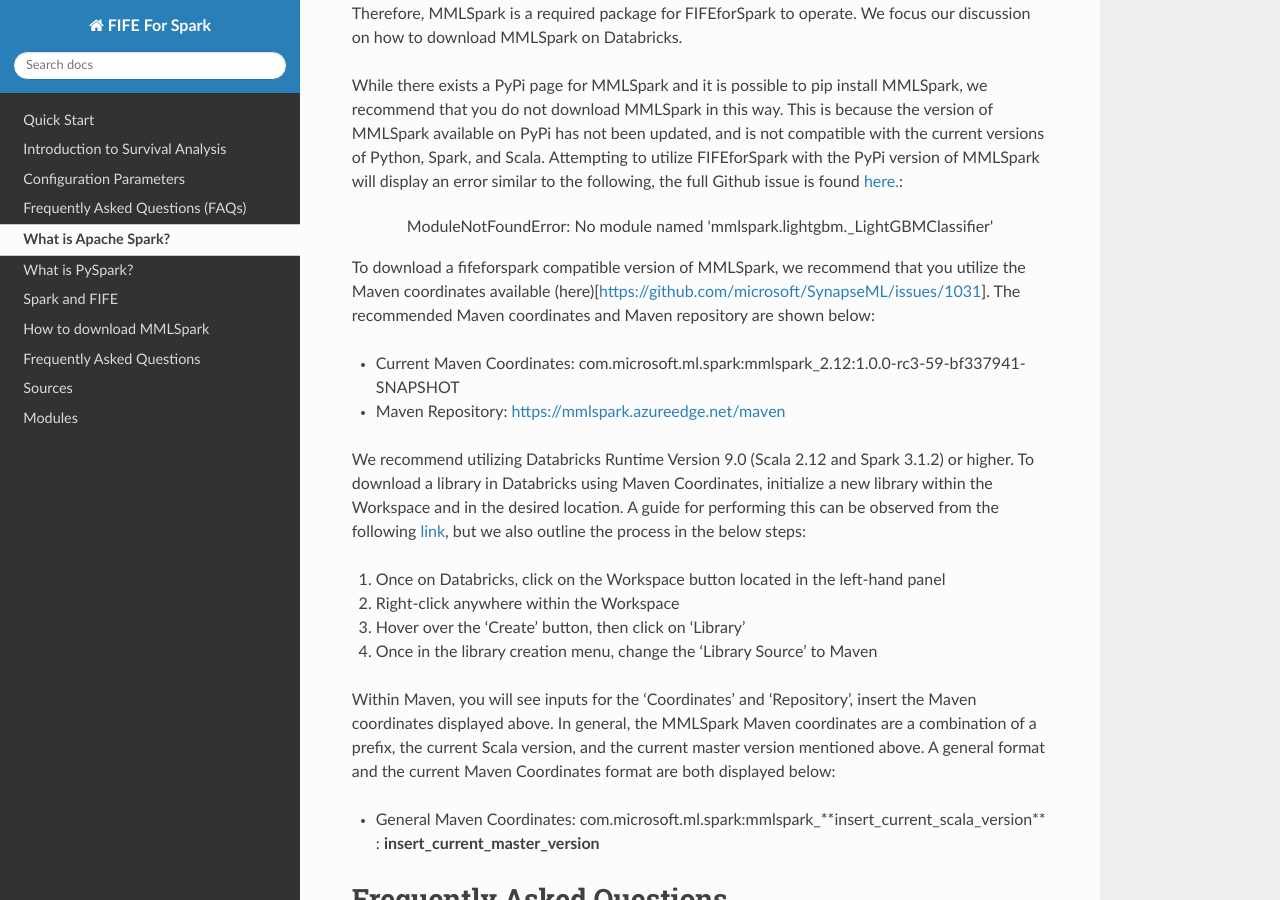
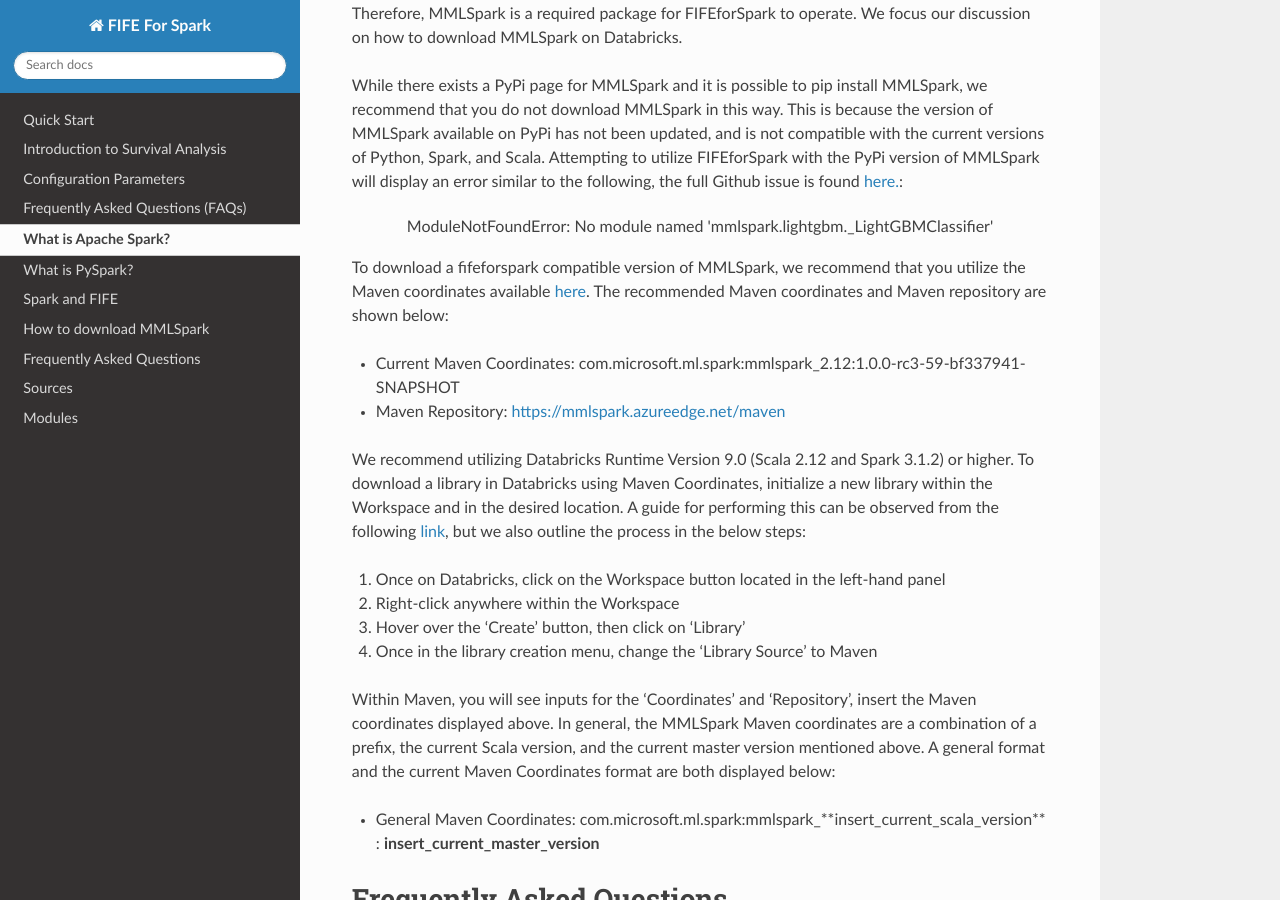
Before and after one commit to IDA-HumanCapital/fife_for_spark, a Sphinx documentation site: the page built from docs/spark_help.md, in a window 1280 px wide and 900 px high, scrolled down 1181 px. Built offline with Sphinx 7.4.7 and the Read the Docs theme 2.0.0, drawn with Linux system fonts in a browser that asks for light colours.

Commit message:
Updated documentation bug in spark_help

```diff
--- a/docs/spark_help.md
+++ b/docs/spark_help.md
@@ -24,7 +24,7 @@
 
 <center> ModuleNotFoundError: No module named 'mmlspark.lightgbm._LightGBMClassifier' </center> <br />
 
-To download a fifeforspark compatible version of MMLSpark, we recommend that you utilize the Maven coordinates available (here)[https://github.com/microsoft/SynapseML/issues/1031]. The recommended Maven coordinates and Maven repository are shown below:
+To download a fifeforspark compatible version of MMLSpark, we recommend that you utilize the Maven coordinates available [here](https://github.com/microsoft/SynapseML/issues/1031). The recommended Maven coordinates and Maven repository are shown below:
 
 
 * Current Maven Coordinates: com.microsoft.ml.spark:mmlspark_2.12:1.0.0-rc3-59-bf337941-SNAPSHOT
```
